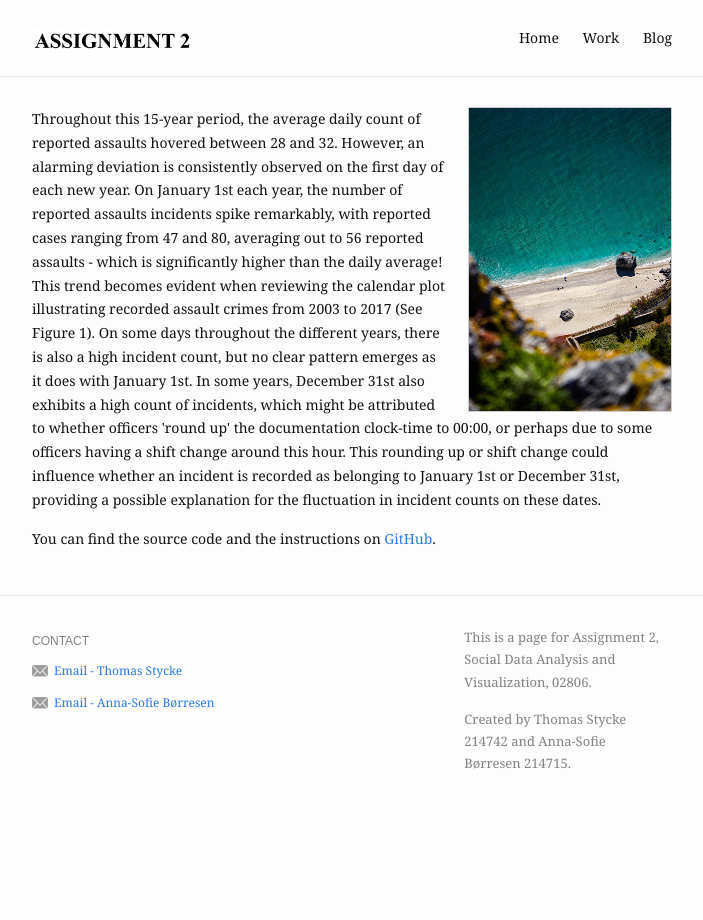
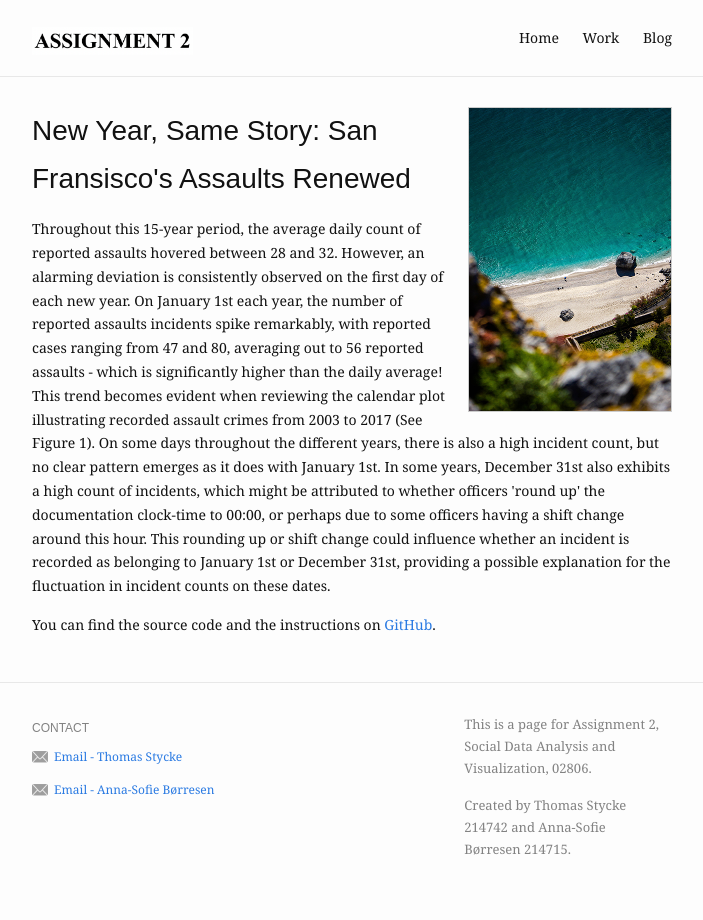
Before and after one commit to Thomasstycke/Thomasstycke.github.io, a Jekyll site: the page built from index.md, in a window 1280 px wide. Shown: the whole page, without its empty margins (288-991 px from the left). Built offline with Jekyll 4.4.1, drawn with Linux system fonts in a browser that asks for light colours.

Commit message:
Switch to Minimal Mistakes theme

```diff
--- a/index.md
+++ b/index.md
@@ -4,6 +4,7 @@ profile_picture:
   src: /assets/img/profile-pic.jpg
   alt: website picture
 ---
+<h1>New Year, Same Story: San Fransisco's Assaults Renewed</h1>
 
 <p>
   Throughout this 15-year period, the average daily count of reported assaults hovered between 28 and 32. However, an alarming deviation is consistently observed on the first day of each new year. On January 1st each year, the number of reported assaults incidents spike remarkably, with reported cases ranging from 47 and 80, averaging out to 56 reported assaults - which is significantly higher than the daily average! This trend becomes evident when reviewing the calendar plot illustrating recorded assault crimes from 2003 to 2017 (See Figure 1). On some days throughout the different years, there is also a high incident count, but no clear pattern emerges as it does with January 1st. In some years, December 31st also exhibits a high count of incidents, which might be attributed to whether officers 'round up' the documentation clock-time to 00:00, or perhaps due to some officers having a shift change around this hour. This rounding up or shift change could influence whether an incident is recorded as belonging to January 1st or December 31st, providing a possible explanation for the fluctuation in incident counts on these dates.
```
